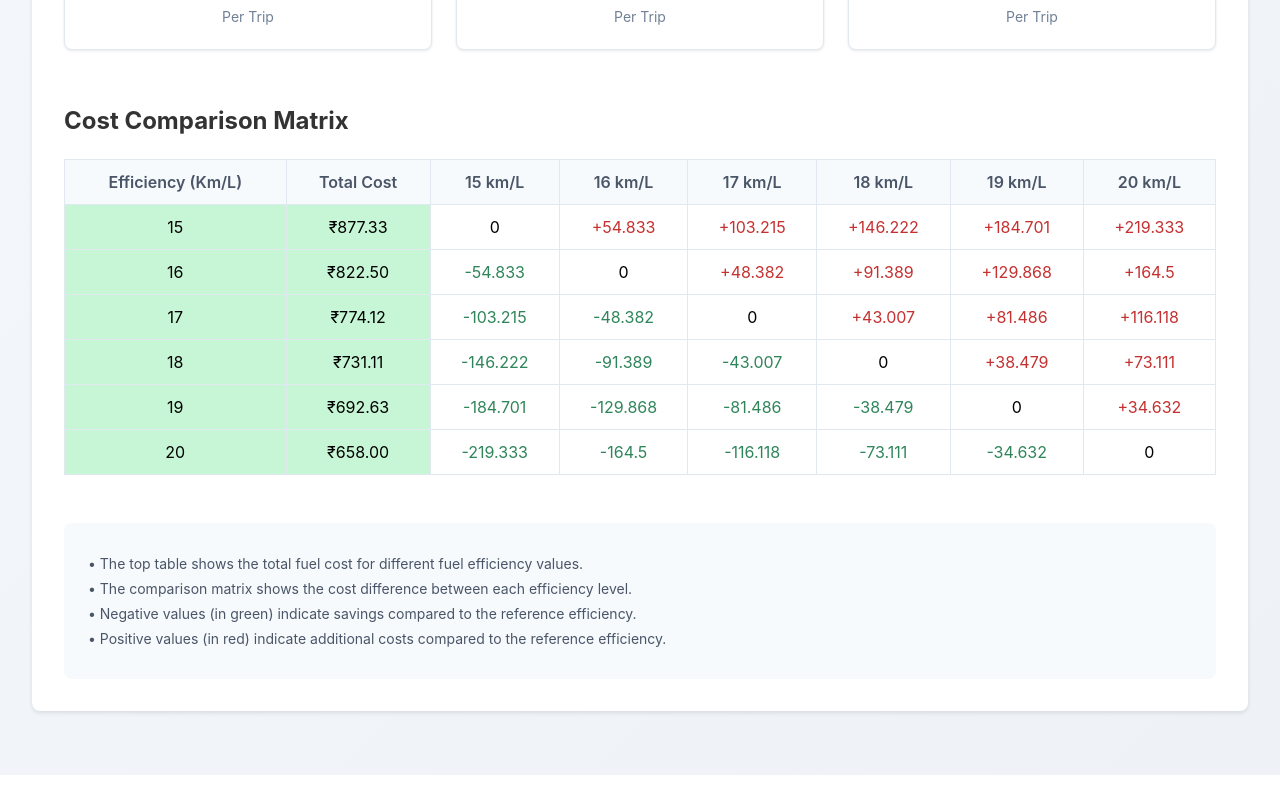
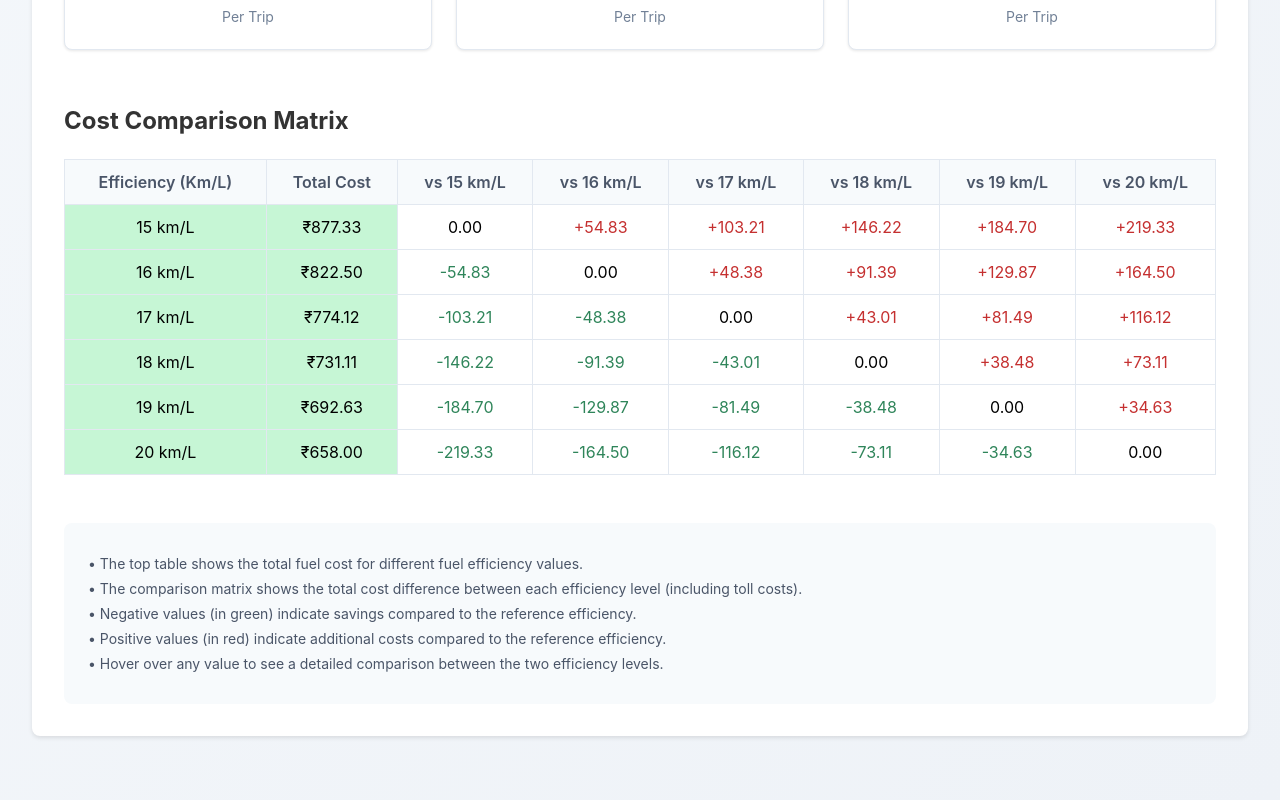
Before and after one commit to parthbhalara/fuel-calculator, a React (Create React App) app: page / in a window 1280 px wide. Shown: the part 1214-2014 px from the top of the page. Before the commit the page ends 1989 px from the top, so only its background shows below. Built offline with nearby package versions, Linux system fonts and the light colour scheme.

Commit message:
Initial commit

```diff
--- a/src/components/FuelCalculator.js
+++ b/src/components/FuelCalculator.js
@@ -281,7 +281,7 @@ const FuelCalculator = () => {
               <th>Efficiency (Km/L)</th>
               <th>Total Cost</th>
               {efficiencyRange.map((eff) => (
-                <th key={eff}>{eff} km/L</th>
+                <th key={eff}>vs {eff} km/L</th>
               ))}
             </tr>
           </thead>
@@ -290,13 +290,22 @@ const FuelCalculator = () => {
               const costs = calculateTotalCosts(row.baseCost);
               return (
                 <tr key={row.efficiency}>
-                  <td className="bg-green-100">{row.efficiency}</td>
+                  <td className="bg-green-100">{row.efficiency} km/L</td>
                   <td className="bg-green-100">₹{costs.totalCost.toFixed(2)}</td>
-                  {row.comparisons.map((diff, idx) => (
-                    <td key={idx} className={diff < 0 ? 'text-green-600' : diff > 0 ? 'text-red-600' : ''}>
-                      {diff > 0 ? '+' : ''}{diff}
-                    </td>
-                  ))}
+                  {row.comparisons.map((diff, idx) => {
+                    const comparisonEfficiency = efficiencyRange[idx];
+                    const comparisonCosts = calculateTotalCosts(results.find(r => r.efficiency === comparisonEfficiency).cost);
+                    const totalDiff = costs.totalCost - comparisonCosts.totalCost;
+                    return (
+                      <td
+                        key={idx}
+                        className={totalDiff < 0 ? 'text-green-600' : totalDiff > 0 ? 'text-red-600' : ''}
+                        title={`Total cost difference between ${row.efficiency} km/L and ${comparisonEfficiency} km/L`}
+                      >
+                        {totalDiff > 0 ? '+' : ''}{totalDiff.toFixed(2)}
+                      </td>
+                    );
+                  })}
                 </tr>
               );
             })}
@@ -306,9 +315,10 @@ const FuelCalculator = () => {
 
       <div className="help-text">
         <p>• The top table shows the total fuel cost for different fuel efficiency values.</p>
-        <p>• The comparison matrix shows the cost difference between each efficiency level.</p>
+        <p>• The comparison matrix shows the total cost difference between each efficiency level (including toll costs).</p>
         <p>• Negative values (in green) indicate savings compared to the reference efficiency.</p>
         <p>• Positive values (in red) indicate additional costs compared to the reference efficiency.</p>
+        <p>• Hover over any value to see a detailed comparison between the two efficiency levels.</p>
       </div>
     </div>
   );
```
